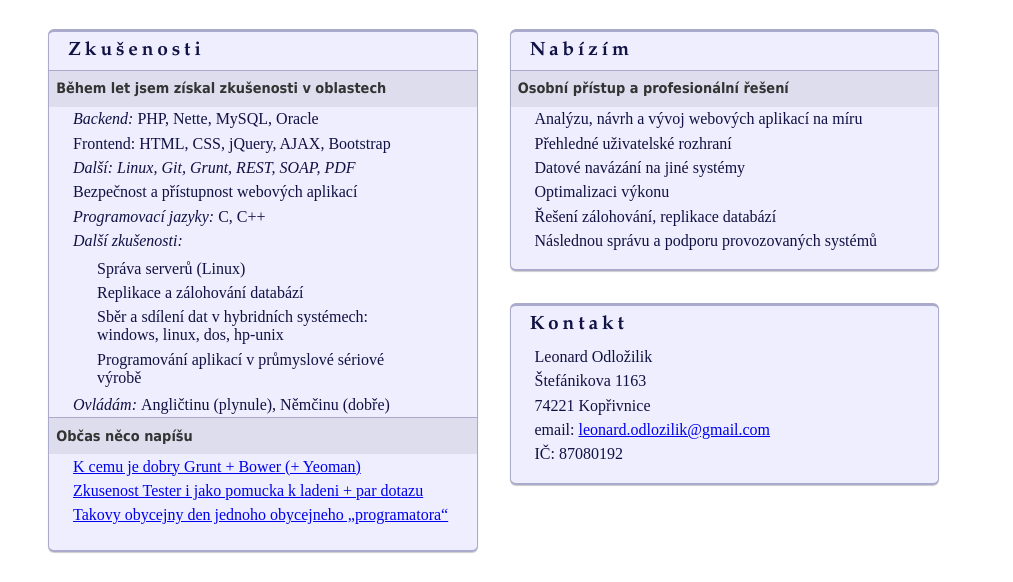
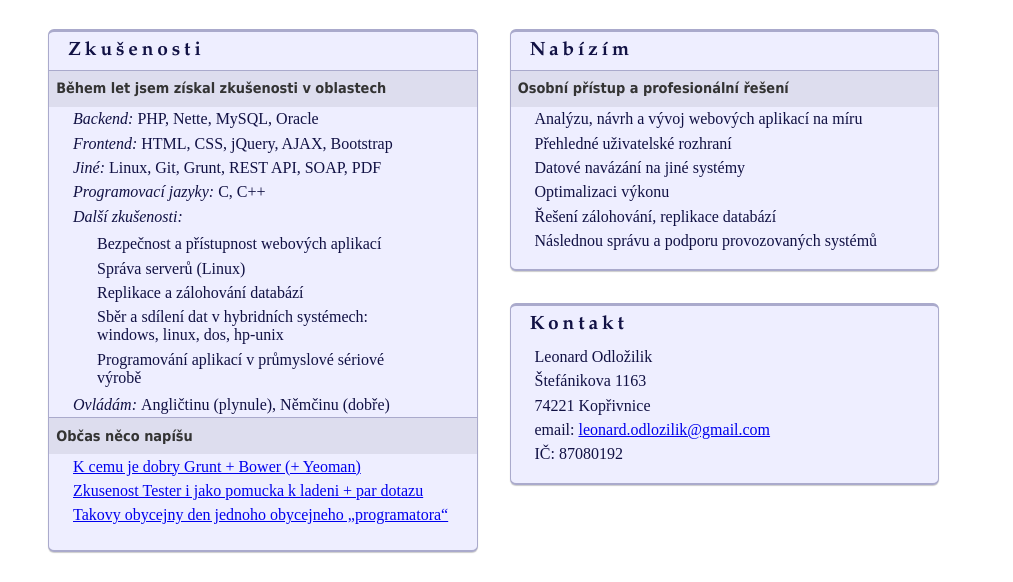
Before and after one commit to LeonardoCA/leonardoca.github.io, a plain HTML site: page index.html in a window 1280 px wide. Shown: the part 179-761 px from the top of the page, without its empty margins (133-1146 px from the left). Drawn offline with Linux system fonts and the light colour scheme.

Commit message:
text revision

```diff
--- a/index.html
+++ b/index.html
@@ -33,13 +33,13 @@
 				<p class="bold">Během let jsem získal zkušenosti v oblastech</p>
 				<ul>
 					<li><em>Backend:</em> PHP, Nette, MySQL, Oracle</li>
-					<li>Frontend: HTML, CSS, jQuery, AJAX, Bootstrap</li>
-                    <li><em>Další: Linux, Git, Grunt, REST, SOAP, PDF</em> </li>
-					<li>Bezpečnost a přístupnost webových aplikací</li>
+					<li><em>Frontend:</em> HTML, CSS, jQuery, AJAX, Bootstrap</li>
+                    <li><em>Jiné:</em> Linux, Git, Grunt, REST API, SOAP, PDF</li>
 					<li><em>Programovací jazyky:</em> C, C++</li>
 					<li><em>Další zkušenosti:</em></li>
 					<li>
 						<ul>
+                            <li>Bezpečnost a přístupnost webových aplikací</li>
 							<li>Správa serverů (Linux)</li>
 							<li>Replikace a zálohování databází</li>
 							<li>Sběr a sdílení dat v hybridních systémech: windows,
```
